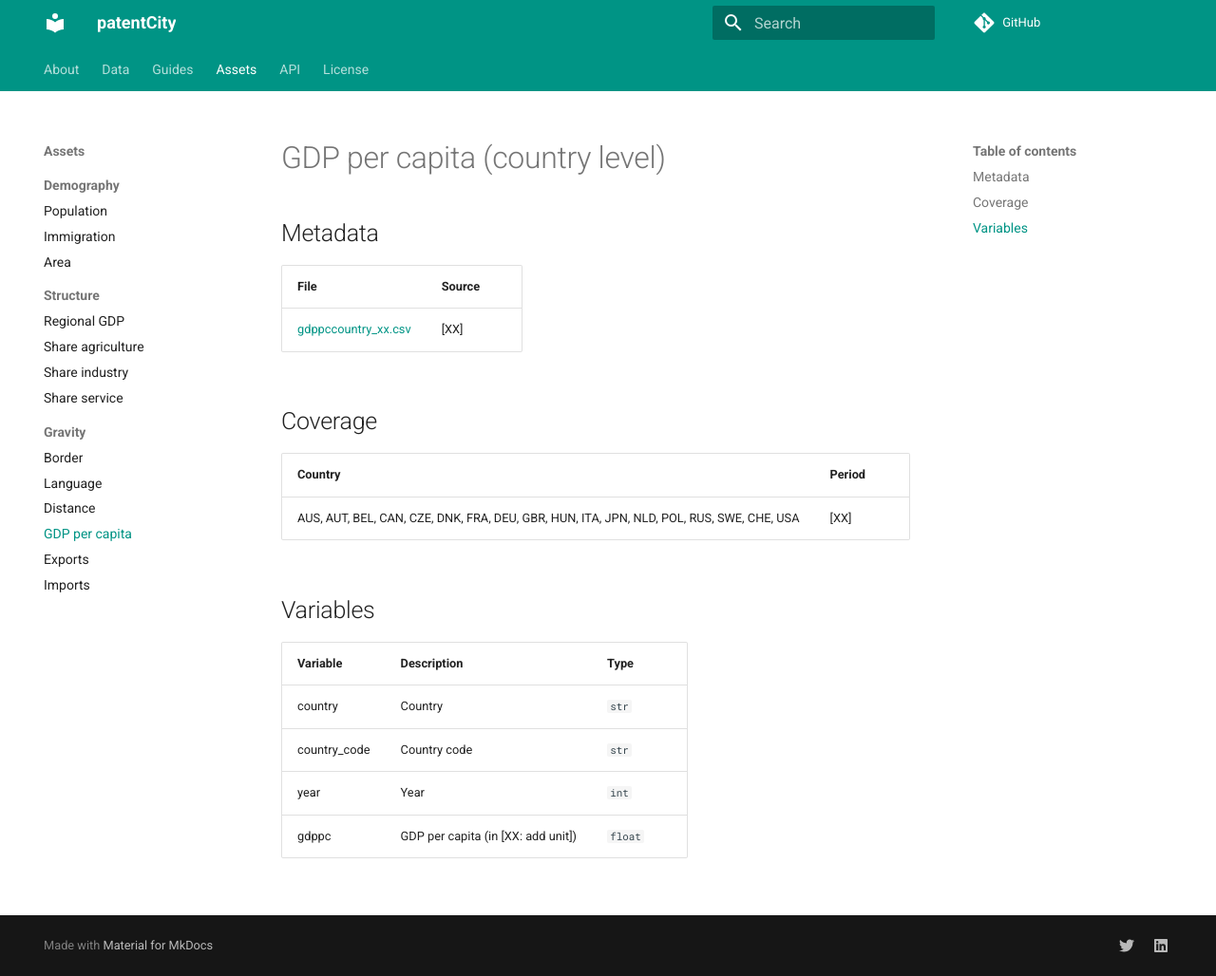
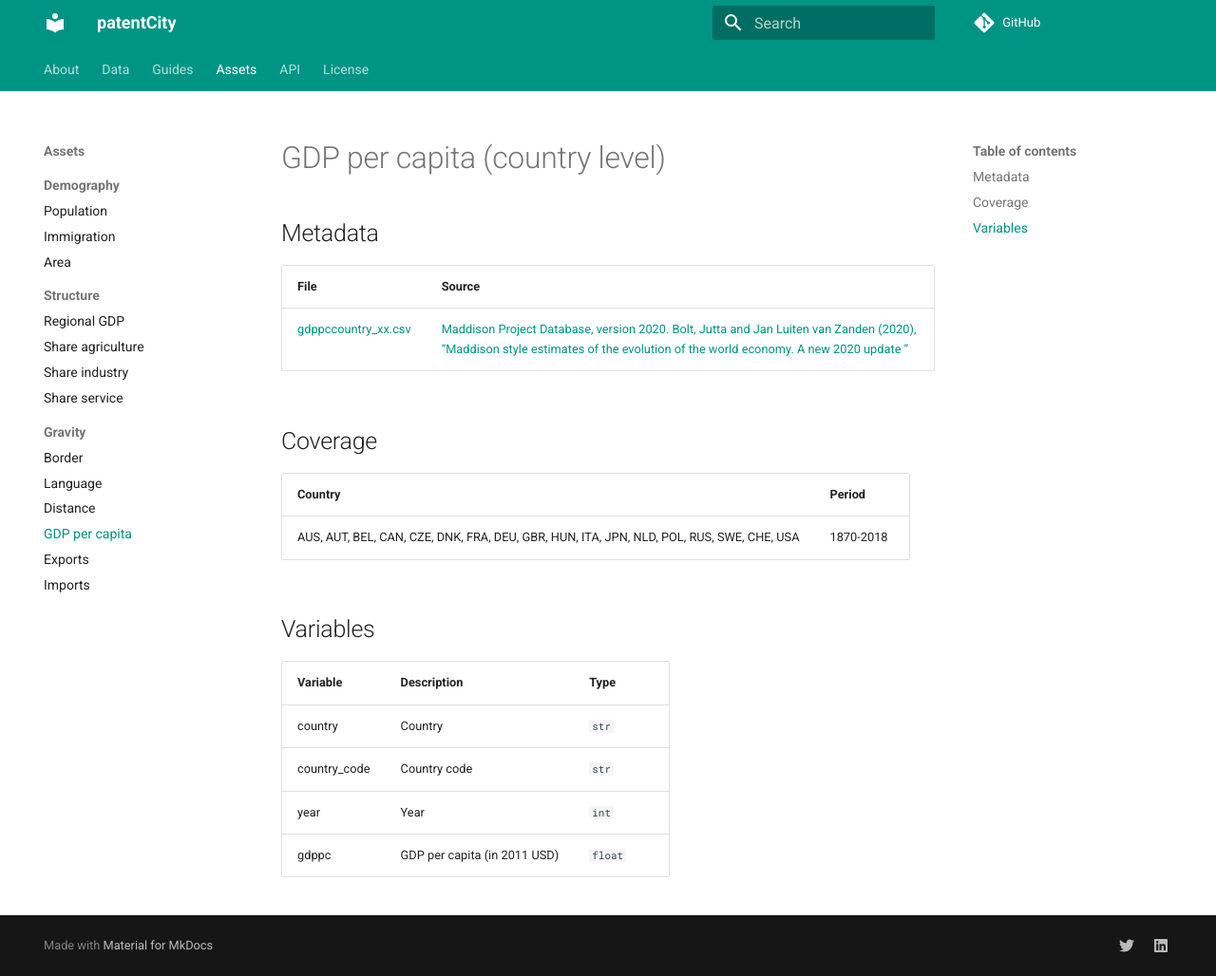
Before and after one commit to cverluise/patentcity, an MkDocs documentation site: the page built from docs/ASSETS_GDPPCCOUNTRY.md, in a window 1280 px wide and 1028 px high. Shown: the whole window at 95% size. Built offline with MkDocs 1.6.1 and Material for MkDocs 9.7.7, drawn with Linux system fonts in a browser that asks for light colours; comment, search, counter and statistics services are not loaded.

Commit message:
:memo: add source, period and GDP unit

```diff
--- a/docs/ASSETS_GDPPCCOUNTRY.md
+++ b/docs/ASSETS_GDPPCCOUNTRY.md
@@ -4,13 +4,13 @@
 
 File | Source
 ---|---
-[gdppccountry_xx.csv](https://github.com/cverluise/patentcity/tree/feature/assets/assets)| [XX]
+[gdppccountry_xx.csv](https://github.com/cverluise/patentcity/tree/feature/assets/assets)| [Maddison Project Database, version 2020. Bolt, Jutta and Jan Luiten van Zanden (2020), “Maddison style estimates of the evolution of the world economy. A new 2020 update ”](https://www.rug.nl/ggdc/historicaldevelopment/maddison/releases/maddison-project-database-2020)
 
 ## Coverage
 
 Country | Period
 ---|---
-AUS, AUT, BEL, CAN, CZE, DNK, FRA, DEU, GBR, HUN, ITA, JPN, NLD, POL, RUS, SWE, CHE, USA | [XX]
+AUS, AUT, BEL, CAN, CZE, DNK, FRA, DEU, GBR, HUN, ITA, JPN, NLD, POL, RUS, SWE, CHE, USA | 1870-2018
 
 ## Variables
 
@@ -19,4 +19,4 @@ Variable|Description    | Type
 country         | Country       | `str`
 country_code    | Country code  | `str`
 year            | Year          | `int`
-gdppc           | GDP per capita (in [XX: add unit]) | `float`
+gdppc           | GDP per capita (in 2011 USD) | `float`
```
